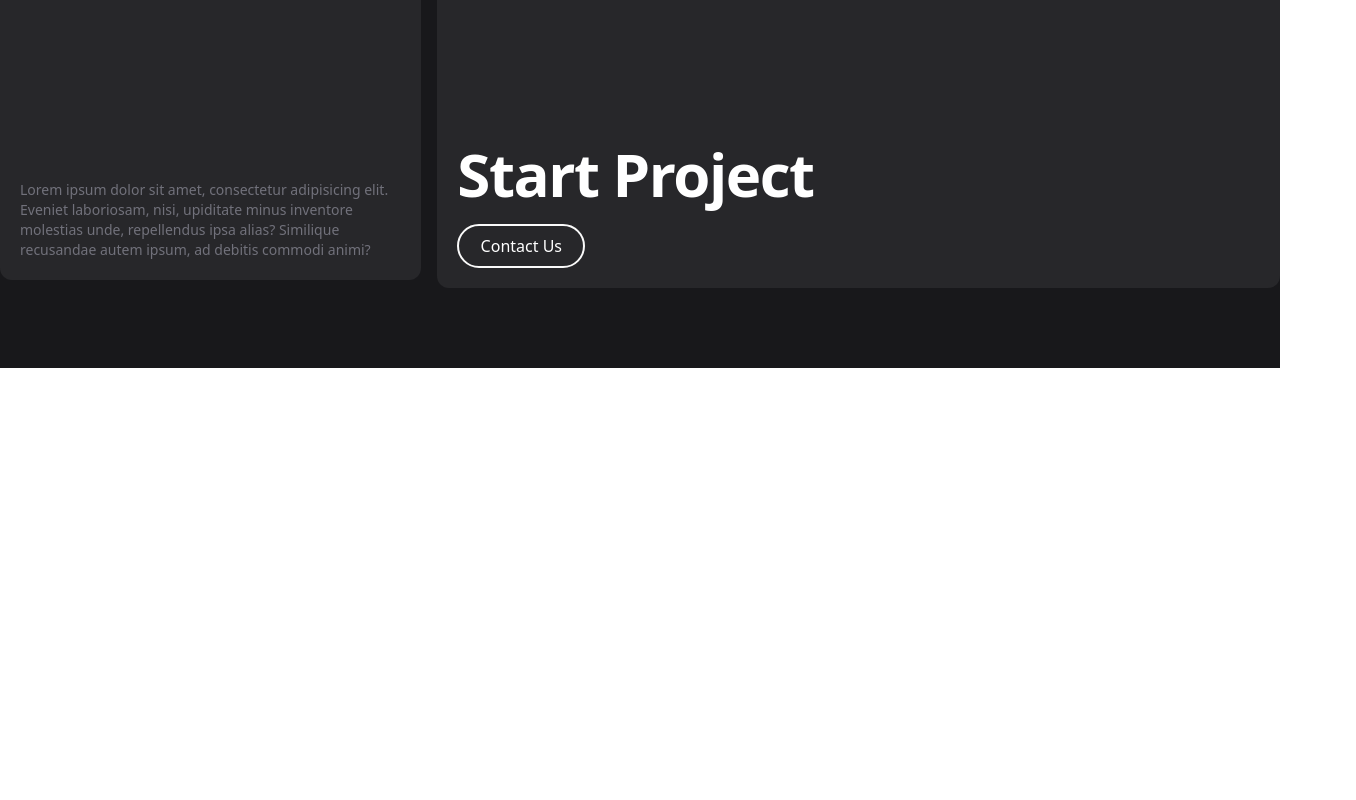
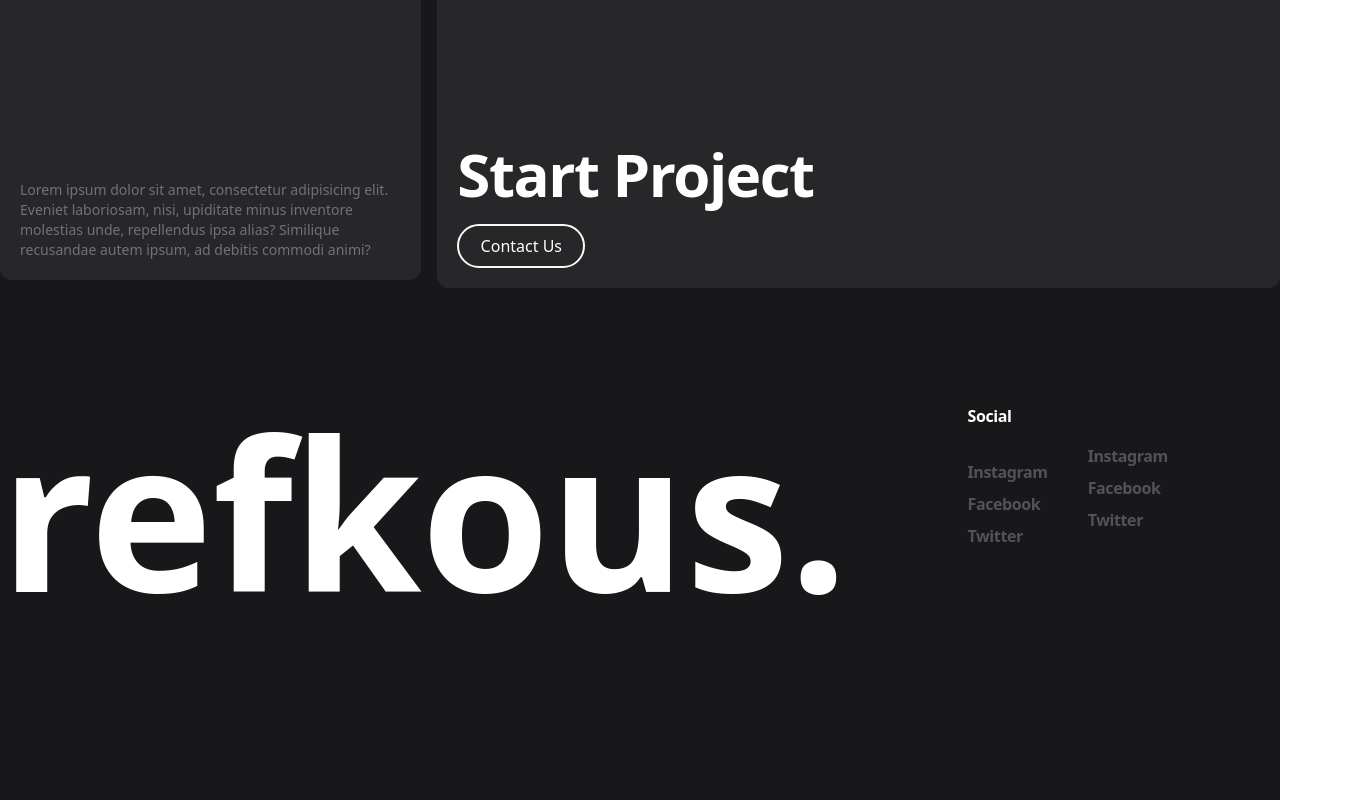
Before and after one commit to kanhadewangan/Reforks, a React (Vite) app in the folder Reforks/: page / in a window 1280 px wide. Shown: the part 1964-2764 px from the top of the page, 1356 px wide, since content can reach past the window. Before the commit the page ends 2332 px from the top, so only its background shows below. Built offline with nearby package versions, Linux system fonts and the light colour scheme.

Commit message:
structure

```diff
--- a/Reforks/src/App.jsx
+++ b/Reforks/src/App.jsx
@@ -3,7 +3,7 @@ import Nav from "./components/Nav";
 import Work from "./components/Work";
 import Strips from "./components/Strips";
 import Products from "./components/Products";
-
+import Footer from "./components/Footer";
 import Markquee from "./components/Markquee";
 import Cards from "./components/Cards";
 function App() {
@@ -16,6 +16,7 @@ function App() {
         <Products />
         <Markquee />
         <Cards/>
+      <Footer />
       </div>
     </>
   );
--- /dev/null
+++ b/Reforks/src/components/Footer.jsx
@@ -0,0 +1,36 @@
+import React from "react";
+
+const Footer = () => {
+  return (
+    <div>
+      <div className="w-full  text-white font-semibold leading-none tracking-tight ">
+        <div className="max-w-screen-xl  py-10   mx-auto flex gap-30 ">
+          <div className="basis-1/2">
+            <h1 className="text-[13rem]">refkous.</h1>
+          </div>
+          <div className="basis-1/2 flex  gap-10">
+            <div className="basis-1/3">
+                <h1 className="mb-10 capitalize">Social</h1>
+                {["instagram", "facebook", "twitter"].map((item) => <a className="block mt-4 capitalize text-zinc-600">{item}</a>)}
+            </div>
+            <div className="basis-1/3">
+                <h1 className="mb-10 capitalize"></h1>
+                {["instagram", "facebook", "twitter"].map((item) => <a className="block mt-4 capitalize text-zinc-600">{item}</a>)}
+            </div>
+
+
+            </div>
+            <div>
+            <p class name="basis-1 text-sm">
+                hello there
+            and welcome to our website! We are glad to have you here. Follow us on social media to stay updated with the latest news and updates.
+            </p>
+            </div>
+
+        </div>
+      </div>
+    </div>
+  );
+};
+
+export default Footer;
```
